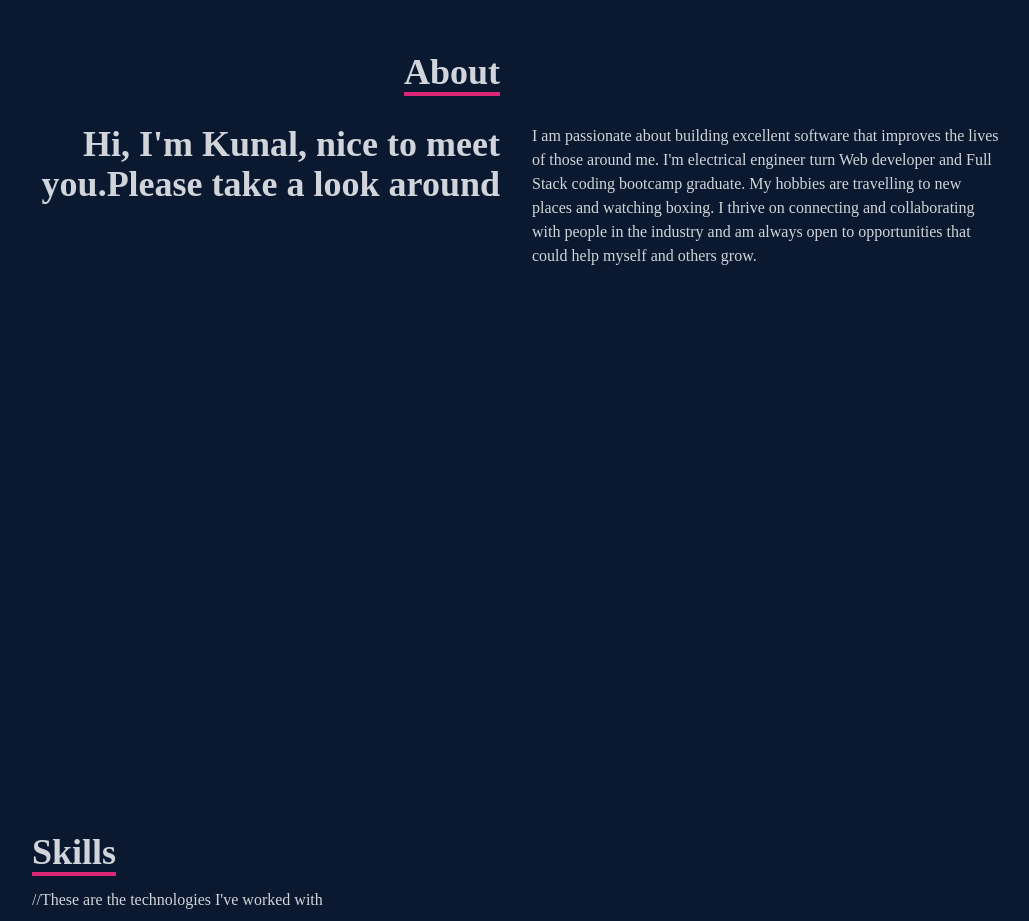
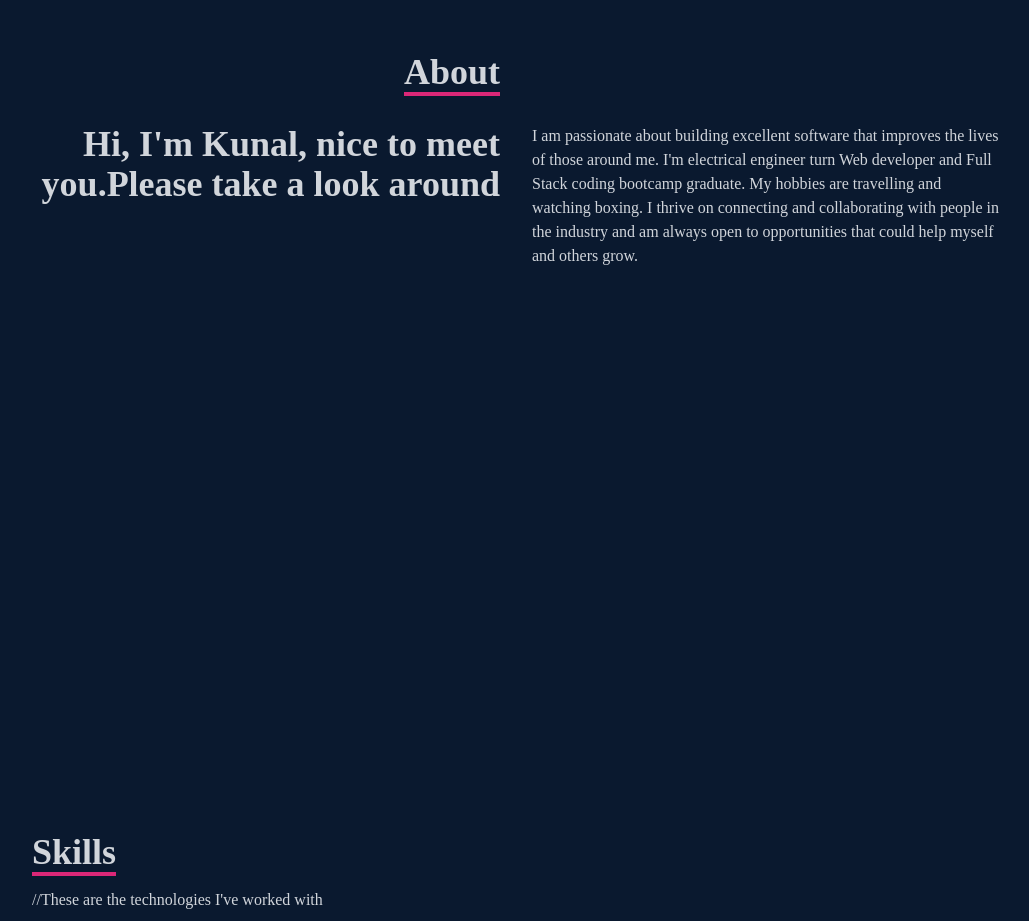
Before and after one commit to kunalpatil239/Portfolio, a React (Create React App) app: page / in a window 1280 px wide. Shown: the part 1040-1961 px from the top of the page, without its empty margins (124-1153 px from the left). Built offline with nearby package versions, Linux system fonts and the light colour scheme.

Commit message:
changed about hobbiesr

```diff
--- a/src/components/About.jsx
+++ b/src/components/About.jsx
@@ -21,10 +21,9 @@ const About = () => {
               I am passionate about building excellent software that improves
               the lives of those around me. I'm electrical engineer turn Web
               developer and Full Stack coding bootcamp graduate. My hobbies are
-              travelling to new places and watching boxing. I thrive on
-              connecting and collaborating with people in the industry and am
-              always open to opportunities that could help myself and others
-              grow.
+              travelling and watching boxing. I thrive on connecting and
+              collaborating with people in the industry and am always open to
+              opportunities that could help myself and others grow.
             </p>
           </div>
         </div>
```
